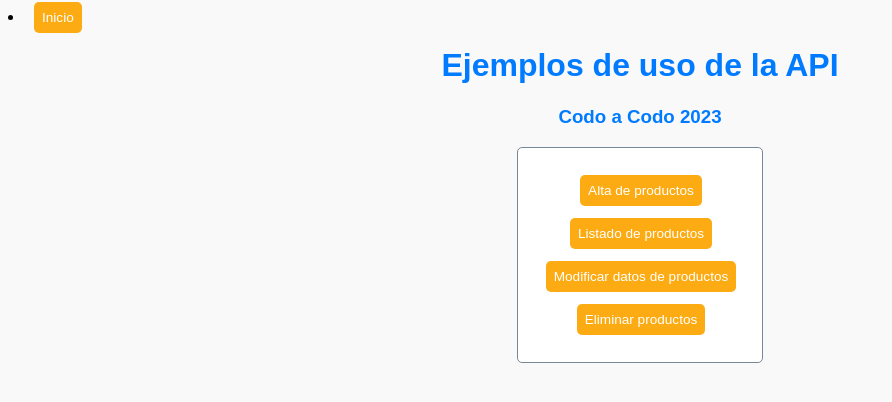
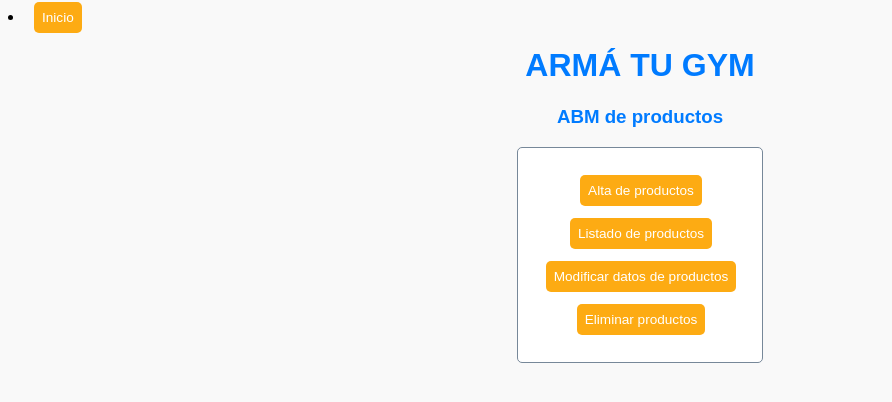
Before and after one commit to maxifernandeaz/proyectocodo2023, a plain HTML site: page index1.html in a window 1280 px wide. Shown: the whole page, without its empty margins (0-892 px from the left). Drawn offline with Linux system fonts and the light colour scheme.

Commit message:
cambios en el front

```diff
--- a/index1.html
+++ b/index1.html
@@ -15,8 +15,8 @@ scale=1.0">
     <header>
         <li><a href="index.html">Inicio</a></li>
     </header>
-    <h1>Ejemplos de uso de la API</h1>
-    <h3>Codo a Codo 2023</h3>
+    <h1>ARMÁ TU GYM</h1>
+    <h3>ABM de productos</h3>
     <table>
         <tr>
             <td class="contenedor-centrado">
```
